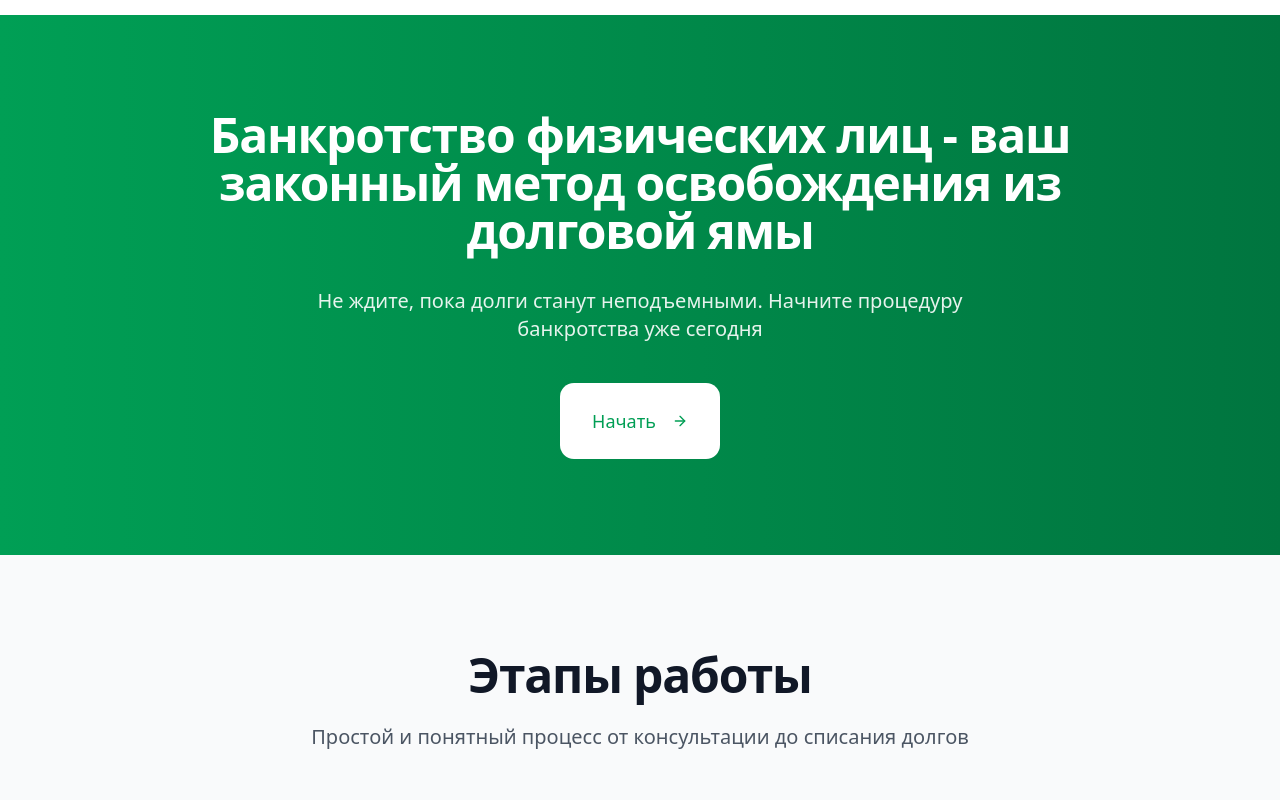
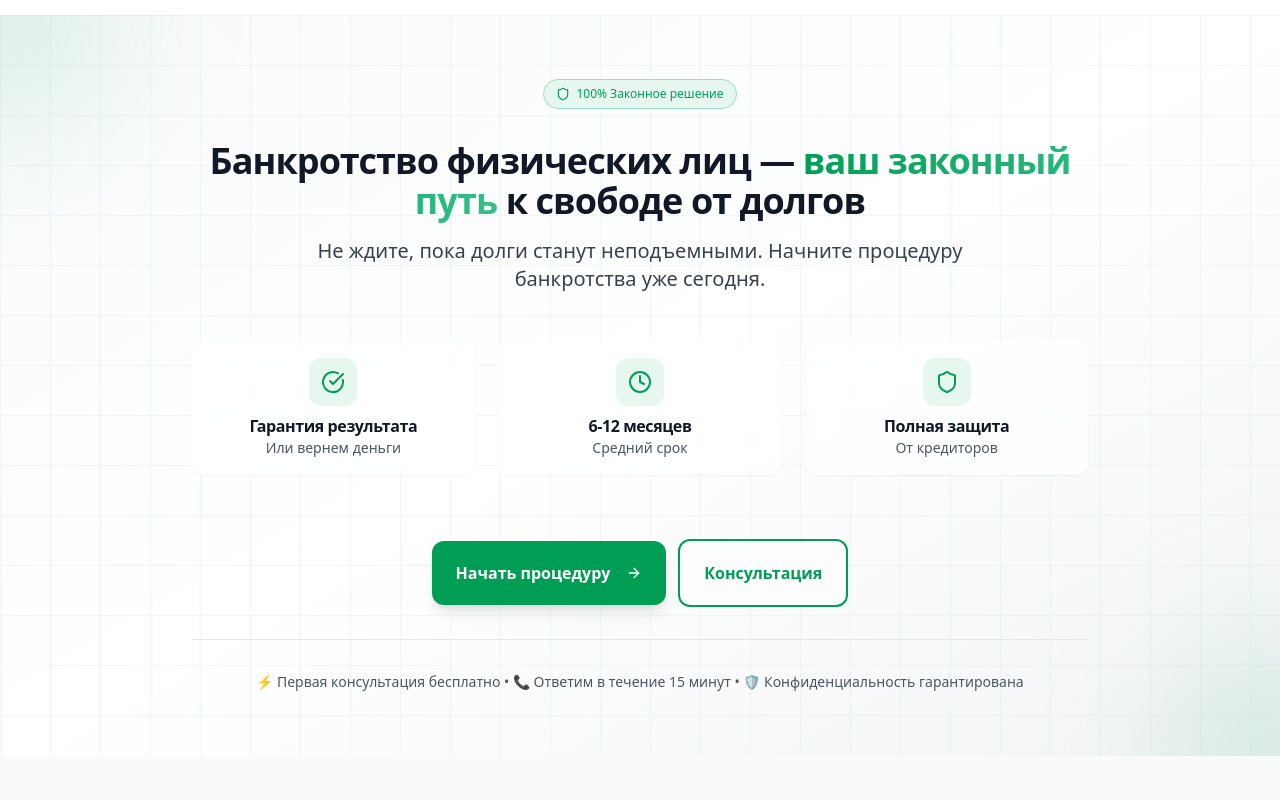
Before and after one commit to plaibo1/bcy-landing-v0, a Next.js app: page / in a window 1280 px wide. Shown: the part 1720-2520 px from the top of the page. Built offline with nearby package versions, Linux system fonts and the light colour scheme.

Commit message:
feat: update CallToAction

```diff
--- a/components/sections/call-to-action.tsx
+++ b/components/sections/call-to-action.tsx
@@ -1,24 +1,154 @@
-import { Button } from "@/components/ui/button"
-import { ArrowRight } from "lucide-react"
+"use client";
+
+import { Button } from "@/components/ui/button";
+import { ArrowRight, Shield, Clock, CheckCircle } from "lucide-react";
 
 export function CallToAction() {
+  const scrollToConsultation = () => {
+    // Находим элемент с id "consultation" и скроллим к нему
+    const consultationSection = document.getElementById("consultation");
+    if (consultationSection) {
+      consultationSection.scrollIntoView({ behavior: "smooth" });
+    }
+  };
+
   return (
-    <section className="py-24 bg-gradient-to-r from-primary to-primary-700 text-white">
-      <div className="container mx-auto px-4 text-center">
-        <h2 className="text-4xl md:text-5xl font-extrabold mb-8 max-w-4xl mx-auto leading-tight">
-          Банкротство физических лиц - ваш законный метод освобождения из долговой ямы
-        </h2>
-        <p className="text-xl mb-10 opacity-90 max-w-3xl mx-auto">
-          Не ждите, пока долги станут неподъемными. Начните процедуру банкротства уже сегодня
-        </p>
-        <Button
-          size="lg"
-          variant="secondary"
-          className="bg-white text-primary hover:bg-gray-100 text-lg px-8 py-6 h-auto"
+    <section className="py-16 bg-gradient-to-br from-gray-50 via-white to-gray-100 text-gray-900 relative overflow-hidden">
+      {/* Паттерн сетки */}
+      <div className="absolute inset-0 opacity-30">
+        <svg
+          className="absolute inset-0 h-full w-full"
+          xmlns="http://www.w3.org/2000/svg"
         >
-          Начать <ArrowRight className="ml-2 h-5 w-5" />
-        </Button>
+          <defs>
+            <pattern
+              id="grid-pattern"
+              x="0"
+              y="0"
+              width="50"
+              height="50"
+              patternUnits="userSpaceOnUse"
+            >
+              <path
+                d="M 50 0 L 0 0 0 50"
+                fill="none"
+                stroke="currentColor"
+                strokeWidth="1"
+                className="text-primary-200"
+              />
+            </pattern>
+          </defs>
+          <rect width="100%" height="100%" fill="url(#grid-pattern)" />
+        </svg>
+      </div>
+
+      {/* Градиентные акценты */}
+      <div className="absolute top-0 left-0 w-64 h-64 bg-primary/10 rounded-full blur-3xl -translate-x-1/2 -translate-y-1/2"></div>
+      <div className="absolute bottom-0 right-0 w-64 h-64 bg-primary/10 rounded-full blur-3xl translate-x-1/2 translate-y-1/2"></div>
+
+      <div className="container mx-auto px-4 relative z-10">
+        <div className="max-w-4xl mx-auto text-center space-y-8">
+          {/* Основной контент */}
+          <div className="space-y-4">
+            <div className="inline-flex items-center justify-center px-3 py-1.5 bg-primary-50 rounded-full border border-primary-200 mb-4">
+              <Shield className="h-3.5 w-3.5 text-primary mr-1.5" />
+              <span className="text-primary font-medium text-xs">
+                100% Законное решение
+              </span>
+            </div>
+
+            <h2 className="text-3xl md:text-4xl font-extrabold leading-tight">
+              Банкротство физических лиц —{" "}
+              <span className="text-transparent bg-clip-text bg-gradient-to-r from-primary to-primary-400">
+                ваш законный путь
+              </span>{" "}
+              к свободе от долгов
+            </h2>
+
+            <p className="text-lg md:text-xl text-gray-700 leading-relaxed max-w-2xl mx-auto">
+              Не ждите, пока долги станут неподъемными. Начните процедуру
+              банкротства уже сегодня.
+            </p>
+          </div>
+
+          {/* Преимущества */}
+          <div className="grid grid-cols-3 gap-3 md:gap-6 py-4">
+            <div className="flex flex-col items-center space-y-2 bg-white/70 backdrop-blur-sm p-3 md:p-4 rounded-xl border border-white/40 shadow-sm">
+              <div className="bg-primary-50 p-2 md:p-3 rounded-xl">
+                <CheckCircle className="h-5 w-5 md:h-6 md:w-6 text-primary" />
+              </div>
+              <div className="text-center">
+                <h3 className="font-semibold text-sm md:text-base">
+                  Гарантия результата
+                </h3>
+                <p className="text-gray-600 text-xs md:text-sm">
+                  Или вернем деньги
+                </p>
+              </div>
+            </div>
+
+            <div className="flex flex-col items-center space-y-2 bg-white/70 backdrop-blur-sm p-3 md:p-4 rounded-xl border border-white/40 shadow-sm">
+              <div className="bg-primary-50 p-2 md:p-3 rounded-xl">
+                <Clock className="h-5 w-5 md:h-6 md:w-6 text-primary" />
+              </div>
+              <div className="text-center">
+                <h3 className="font-semibold text-sm md:text-base">
+                  6-12 месяцев
+                </h3>
+                <p className="text-gray-600 text-xs md:text-sm">Средний срок</p>
+              </div>
+            </div>
+
+            <div className="flex flex-col items-center space-y-2 bg-white/70 backdrop-blur-sm p-3 md:p-4 rounded-xl border border-white/40 shadow-sm">
+              <div className="bg-primary-50 p-2 md:p-3 rounded-xl">
+                <Shield className="h-5 w-5 md:h-6 md:w-6 text-primary" />
+              </div>
+              <div className="text-center">
+                <h3 className="font-semibold text-sm md:text-base">
+                  Полная защита
+                </h3>
+                <p className="text-gray-600 text-xs md:text-sm">
+                  От кредиторов
+                </p>
+              </div>
+            </div>
+          </div>
+
+          {/* Кнопки действий */}
+          <div className="flex flex-col sm:flex-row gap-3 justify-center items-center pt-4">
+            <Button
+              size="lg"
+              onClick={scrollToConsultation}
+              className="bg-primary hover:bg-primary-600 text-white px-6 py-5 h-auto text-base font-semibold rounded-xl shadow-lg hover:shadow-xl transition-all duration-300 group"
+            >
+              Начать процедуру
+              <ArrowRight className="ml-2 h-4 w-4 group-hover:translate-x-1 transition-transform" />
+            </Button>
+
+            <Button
+              size="lg"
+              variant="outline"
+              onClick={scrollToConsultation}
+              className="border-2 border-primary text-primary hover:bg-primary-50 px-6 py-5 h-auto text-base font-semibold rounded-xl backdrop-blur-sm bg-white/50"
+            >
+              Консультация
+            </Button>
+          </div>
+
+          {/* Дополнительная информация */}
+          <div className="pt-8 border-t border-gray-200">
+            <p className="text-gray-600 text-sm">
+              ⚡ Первая консультация бесплатно • 📞 Ответим в течение 15 минут •
+              🛡️ Конфиденциальность гарантирована
+            </p>
+          </div>
+          {/* <div className="pt-4 border-t border-gray-200">
+            <p className="text-gray-600 text-xs">
+              ⚡ Первая консультация бесплатно • 📞 Ответим в течение 15 минут
+            </p>
+          </div> */}
+        </div>
       </div>
     </section>
-  )
+  );
 }
--- a/components/sections/consultation-form.tsx
+++ b/components/sections/consultation-form.tsx
@@ -163,7 +163,10 @@ export function ConsultationForm() {
 
   return (
     <>
-      <section className="py-24 bg-gradient-to-br from-gray-50 via-white to-gray-100">
+      <section
+        id="consultation"
+        className="py-24 bg-gradient-to-br from-gray-50 via-white to-gray-100"
+      >
         <div className="container mx-auto px-4">
           <div className="max-w-6xl mx-auto">
             <div className="grid lg:grid-cols-2 gap-16 items-center">
```
